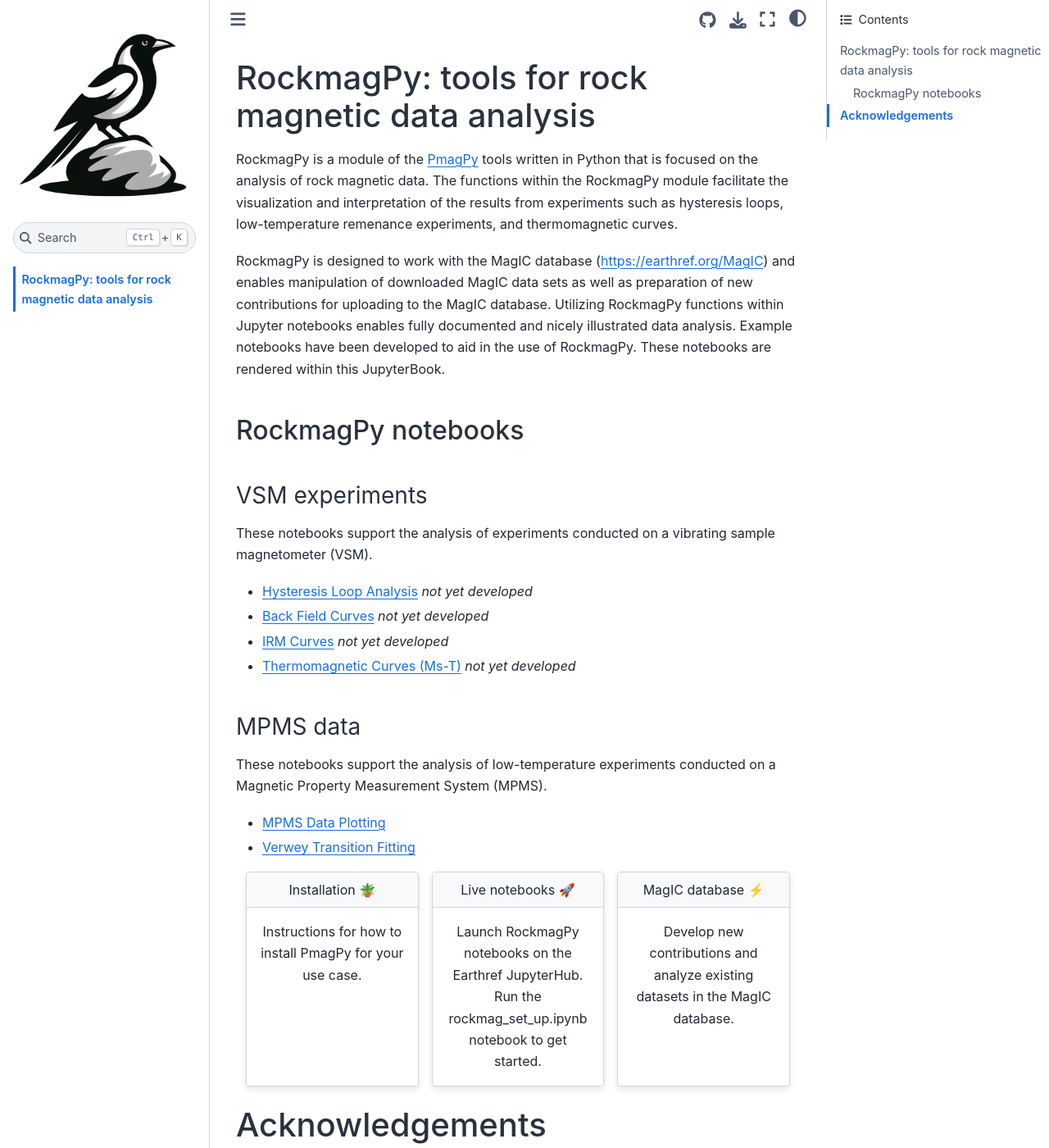
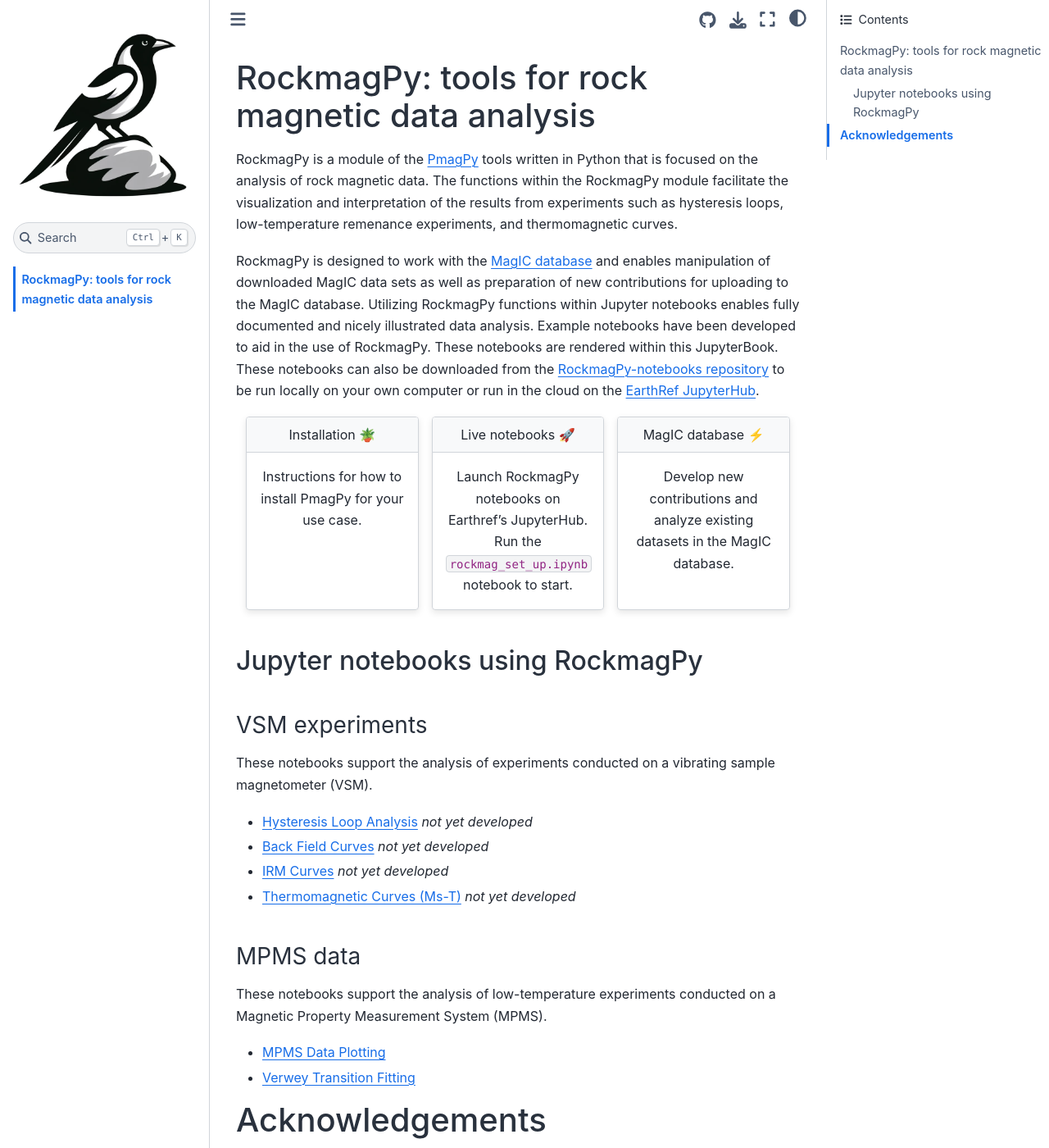
Before and after one commit to PmagPy/RockmagPy-notebooks, a Jupyter Book: the page built from book/intro.md, in a window 1280 px wide and 1400 px high. Shown: the whole window at 82% size. Built offline with Jupyter Book 1.0.4 settings and Sphinx 7.4.7 and the Sphinx Book theme 1.1.4, drawn with Linux system fonts in a browser that asks for light colours; pages that are not in the unit, such as notebooks, are missing from menus.

Commit message:
add links to repo and JupyterHub

```diff
--- a/book/intro.md
+++ b/book/intro.md
@@ -6,25 +6,7 @@
 
 RockmagPy is a module of the [PmagPy](https://pmagpy.github.io/PmagPy-docs/intro.html) tools written in Python that is focused on the analysis of rock magnetic data. The functions within the RockmagPy module facilitate the visualization and interpretation of the results from experiments such as hysteresis loops, low-temperature remenance experiments, and thermomagnetic curves.
 
-RockmagPy is designed to work with the MagIC database (https://earthref.org/MagIC) and enables manipulation of downloaded MagIC data sets as well as preparation of new contributions for uploading to the MagIC database. Utilizing RockmagPy functions within Jupyter notebooks enables fully documented and nicely illustrated data analysis. Example notebooks have been developed to aid in the use of RockmagPy. These notebooks are rendered within this JupyterBook.
-
-## RockmagPy notebooks
-
-### VSM experiments
-
-These notebooks support the analysis of experiments conducted on a vibrating sample magnetometer (VSM).
-
-- [Hysteresis Loop Analysis](../hysteresis.ipynb) *not yet developed*
-- [Back Field Curves](../backfield.ipynb) *not yet developed*
-- [IRM Curves](../irm_acquisition.ipynb) *not yet developed*
-- [Thermomagnetic Curves (Ms-T)](../thermomagnetic.ipynb) *not yet developed*
-
-### MPMS data
-
-These notebooks support the analysis of low-temperature experiments conducted on a Magnetic Property Measurement System (MPMS).
-
-- [MPMS Data Plotting](../MPMS_plot.ipynb)
-- [Verwey Transition Fitting](../MPMS_verwey_fit.ipynb)
+RockmagPy is designed to work with the [MagIC database](https://earthref.org/MagIC) and enables manipulation of downloaded MagIC data sets as well as preparation of new contributions for uploading to the MagIC database. Utilizing RockmagPy functions within Jupyter notebooks enables fully documented and nicely illustrated data analysis. Example notebooks have been developed to aid in the use of RockmagPy. These notebooks are rendered within this JupyterBook. These notebooks can also be downloaded from the [RockmagPy-notebooks repository](https://github.com/pmagpy/rockmagpy-notebooks) to be run locally on your own computer or run in the cloud on the [EarthRef JupyterHub](https://jupyterhub.earthref.org/).
 
 ::::{grid} 1 1 2 3
 :class-container: text-center
@@ -49,7 +31,7 @@
 Live notebooks 🚀
 ^^^
 
-Launch RockmagPy notebooks on the Earthref JupyterHub. Run the rockmag_set_up.ipynb notebook to get started.
+Launch RockmagPy notebooks on Earthref's JupyterHub. Run the `rockmag_set_up.ipynb` notebook to start.
 :::
 
 :::{grid-item-card}
@@ -63,6 +45,24 @@
 :::
 
 ::::
+
+## Jupyter notebooks using RockmagPy
+
+### VSM experiments
+
+These notebooks support the analysis of experiments conducted on a vibrating sample magnetometer (VSM).
+
+- [Hysteresis Loop Analysis](../hysteresis.ipynb) *not yet developed*
+- [Back Field Curves](../backfield.ipynb) *not yet developed*
+- [IRM Curves](../irm_acquisition.ipynb) *not yet developed*
+- [Thermomagnetic Curves (Ms-T)](../thermomagnetic.ipynb) *not yet developed*
+
+### MPMS data
+
+These notebooks support the analysis of low-temperature experiments conducted on a Magnetic Property Measurement System (MPMS).
+
+- [MPMS Data Plotting](../MPMS_plot.ipynb)
+- [Verwey Transition Fitting](../MPMS_verwey_fit.ipynb)
 
 # Acknowledgements
 
```
